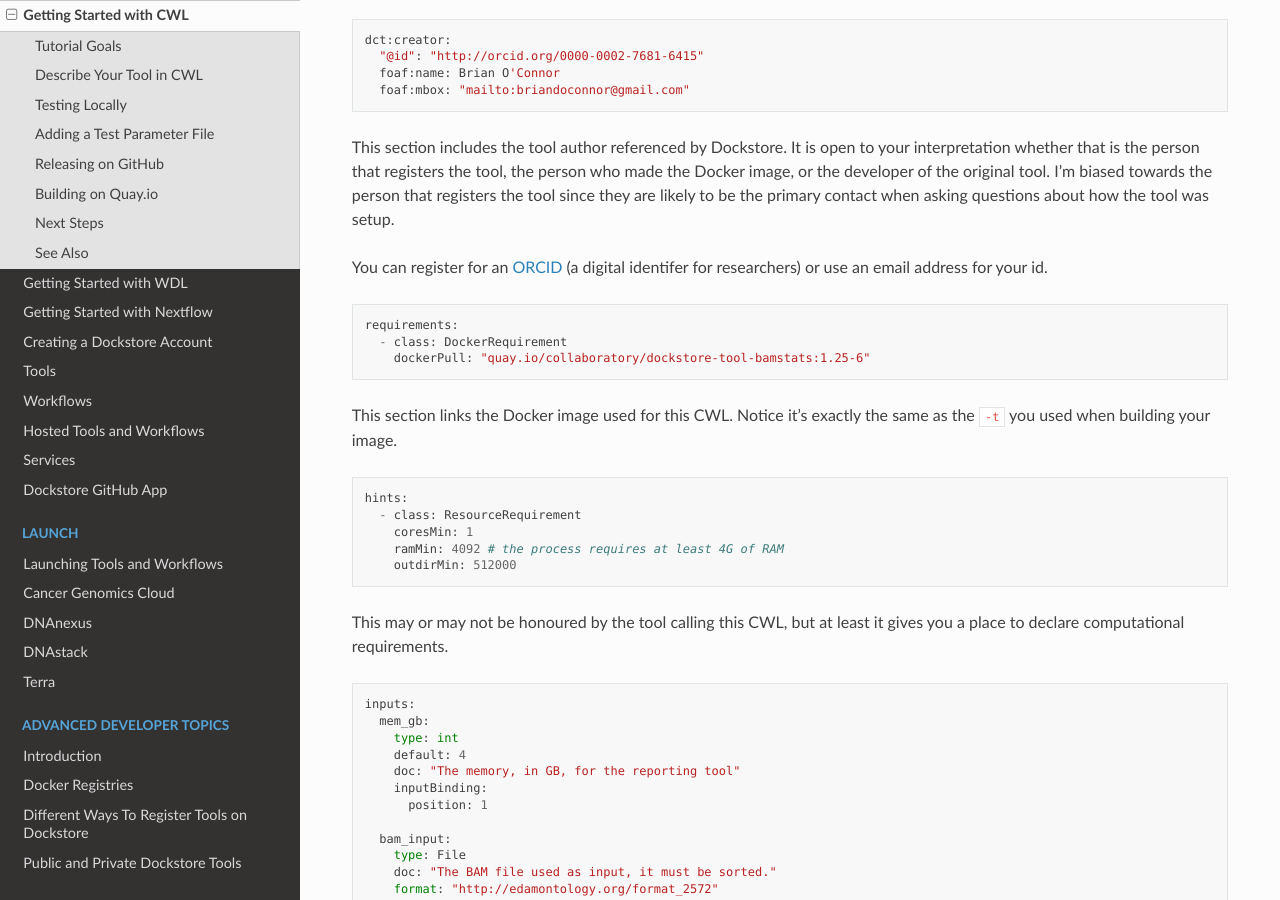
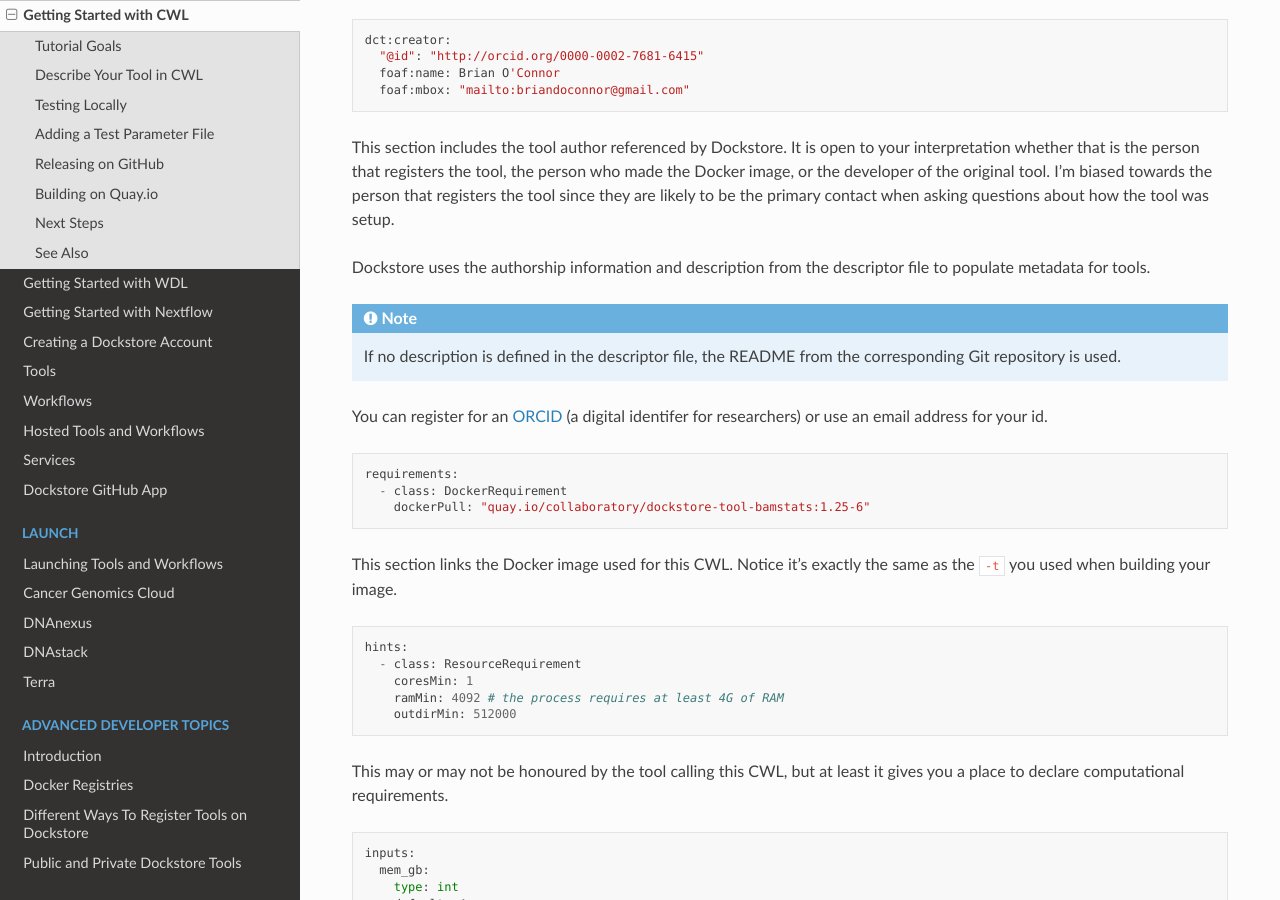
Before and after one commit to dockstore/dockstore-documentation, a Sphinx documentation site: the page built from docs/getting-started/getting-started-with-cwl.rst, in a window 1280 px wide and 900 px high, scrolled down 2258 px. Built offline with Sphinx 7.4.7 and the Read the Docs theme 2.0.0, drawn with Linux system fonts in a browser that asks for light colours.

Commit message:
mentioned readme as a fallback to description

```diff
--- a/docs/getting-started/getting-started-with-cwl.rst
+++ b/docs/getting-started/getting-started-with-cwl.rst
@@ -138,6 +138,12 @@ the tool, the person who made the Docker image, or the developer of the
 original tool. I'm biased towards the person that registers the tool
 since they are likely to be the primary contact when asking questions
 about how the tool was setup.
+
+Dockstore uses the authorship information and description from the
+descriptor file to populate metadata for tools.
+
+.. note:: If no description is defined in the descriptor file, the
+          README from the corresponding Git repository is used.
 
 You can register for an `ORCID <https://orcid.org/>`__ (a digital
 identifer for researchers) or use an email address for your id.
--- a/docs/getting-started/getting-started-with-nextflow.rst
+++ b/docs/getting-started/getting-started-with-nextflow.rst
@@ -56,6 +56,9 @@ The manifest scope includes high level information about the tool. In
 this case we have a description of the tool and the author name. Note
 that we use the author and description fields to populate metadata on
 Dockstore.
+
+.. note:: If no description is defined in the descriptor file, the
+          README from the corresponding Git repository is used.
 
 ::
 
--- a/docs/getting-started/getting-started-with-wdl.rst
+++ b/docs/getting-started/getting-started-with-wdl.rst
@@ -160,6 +160,9 @@ will treat the string as markdown, rendering accordingly. When writing a
 description in markdown that requires newlines, specify the newlines
 with :raw-latex:`\n `or specify a blank line with
 :raw-latex:`\n`:raw-latex:`\n`.
+
+.. note:: If no description is defined in the descriptor file, the
+          README from the corresponding Git repository is used.
 
 Below we show an example metadata section and how it will display on
 your workflow's landing page:
```
